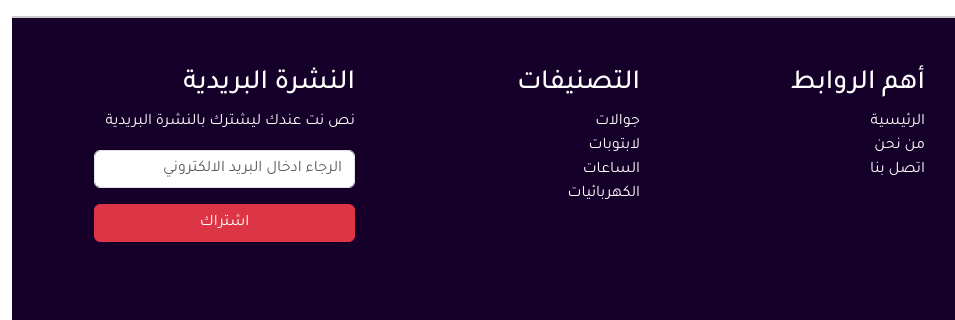
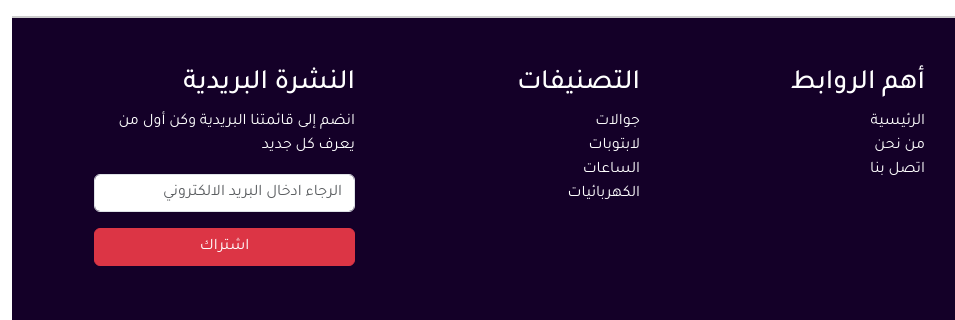
Before and after one commit to Mahmoud-Alshame/E-commerce-Website, a plain HTML site: page categories.html in a window 1280 px wide. Shown: the part 1684-2004 px from the top of the page, 0-955 px from the left. Drawn offline with nearby package versions, Linux system fonts and the light colour scheme.

Commit message:
Update categories.html

```diff
--- a/categories.html
+++ b/categories.html
@@ -595,7 +595,7 @@
 
             <div class="col">
               <h3 class="text-white">النشرة البريدية</h3>
-              <p class="text-white">نص نت عندك ليشترك بالنشرة البريدية</p>
+              <p class="text-white">انضم إلى قائمتنا البريدية وكن أول من يعرف كل جديد</p>
               <form >
                 <input class="form-control" type="text" placeholder="الرجاء ادخال البريد الالكتروني ">
                 <button class="btn btn-danger w-100 mt-3">اشتراك</button>
```
